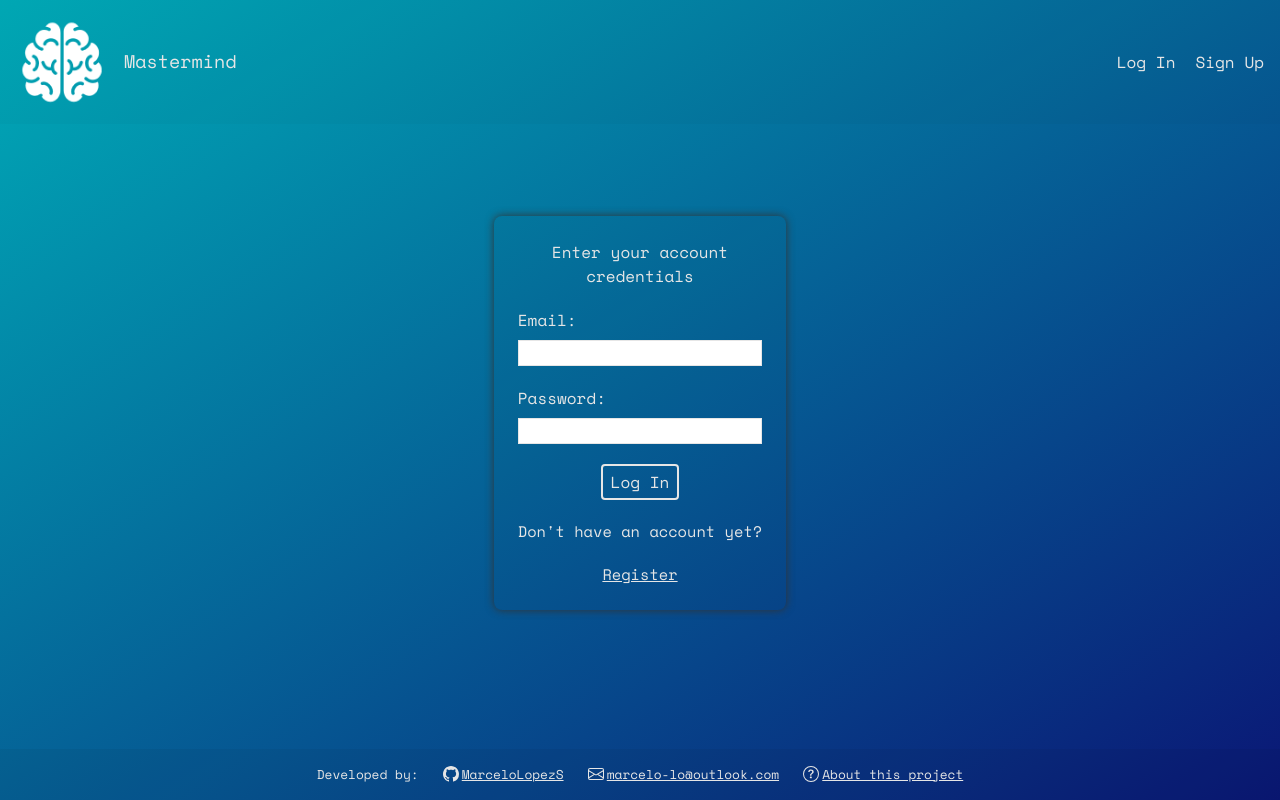
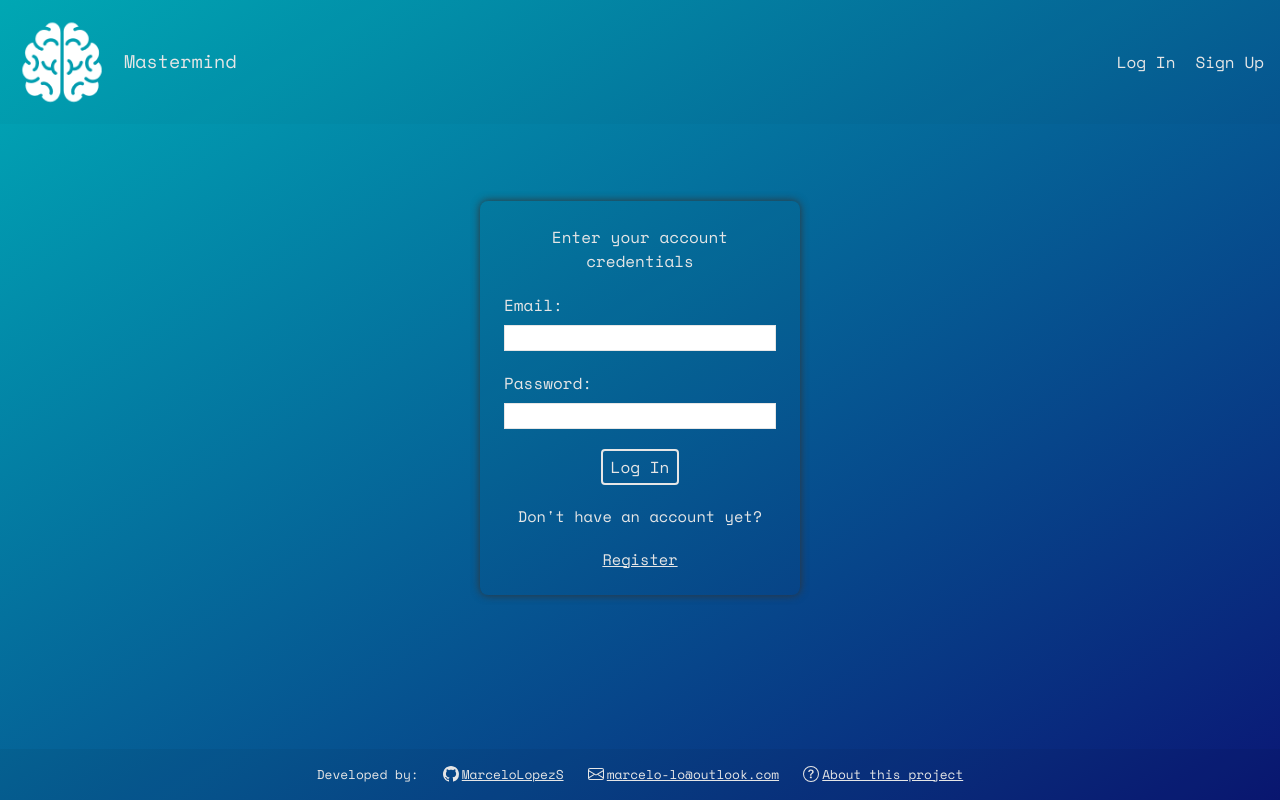
Before and after one commit to MarceloLopezS/mastermind-celebrity-recognition-front-end, a React (Create React App) app: page / in a window 1280 px wide. Built offline with nearby package versions, Linux system fonts and the light colour scheme.

Commit message:
Add responsiveness across screen sizes

```diff
--- a/src/index.css
+++ b/src/index.css
@@ -33,6 +33,7 @@
     --size-75: 1.25rem;
     --size-100: 1.5rem;
     --size-150: 2rem;
+    --size-350: 4.5rem;
     --size-450: 5.75rem;
 }
 
--- a/src/pages/UserValidation/UserValidation.css
+++ b/src/pages/UserValidation/UserValidation.css
@@ -1,12 +1,13 @@
 .user-validation {
     display: grid;
     place-items: center;
-    padding-block-start: var(--size-450);
+    padding-block-start: min(7vh, var(--size-350));
 }
 
 .user-validation__form {
     display: grid;
     gap: var(--size-75);
+    width: clamp(20rem, 18vW, 30rem);
     background-color: var(--clr-faded-900);
     border-radius: var(--size-25);
     padding: var(--size-100);
@@ -38,3 +39,9 @@
     color: var(--clr-neutral-100);
     background-color: var(--clr-faded-500);
 }
+
+@media (min-width: 28em) {
+    .user-validation {
+        padding-block-start: min(6vw, var(--size-450));
+    }
+}
```
